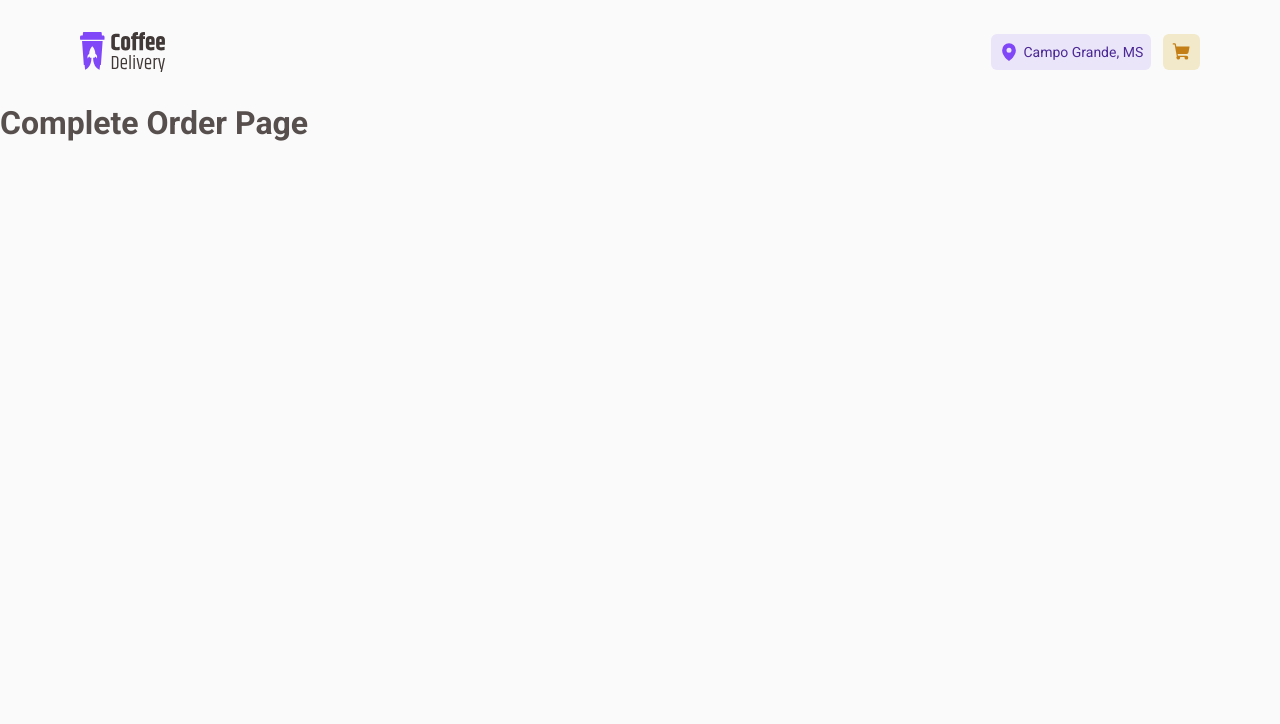
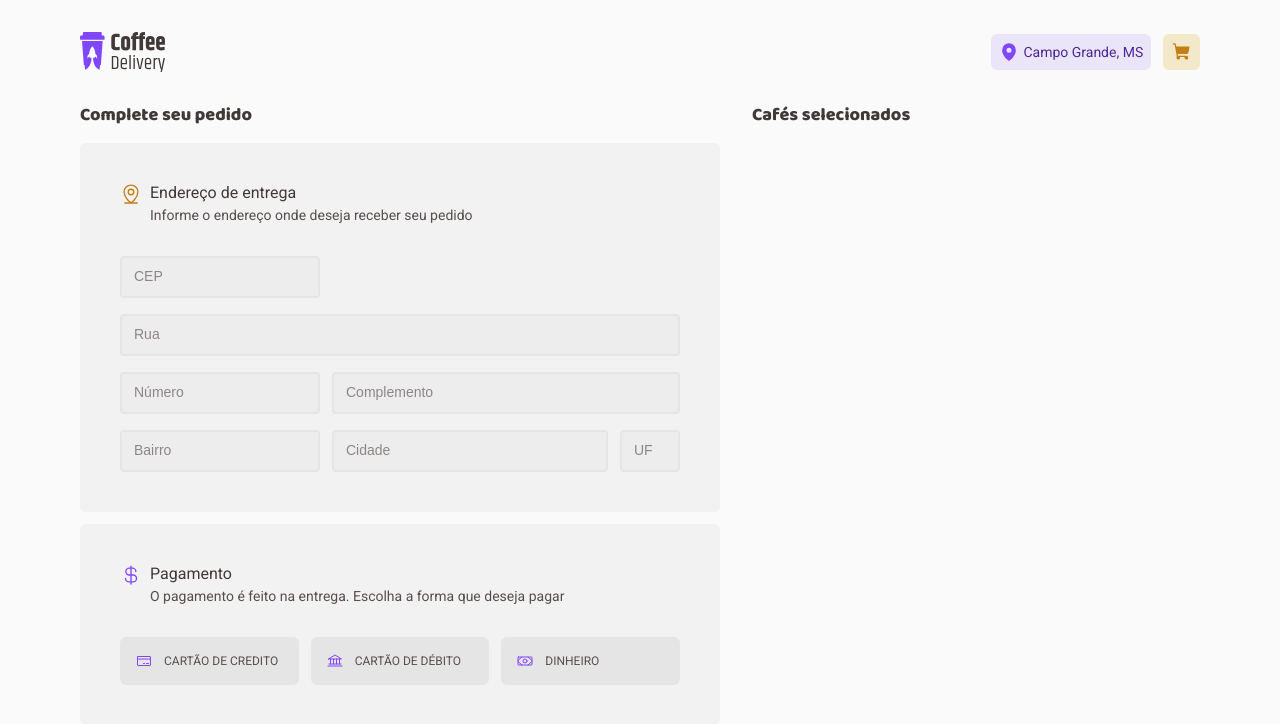
Before and after one commit to Joao-Pedro-Nogueira/CoffeeDelivery, a React (Vite) app: page /CompleteOrder in a window 1280 px wide. Shown: the top 724 px of the page. Built offline with nearby package versions, Linux system fonts and the light colour scheme.

Commit message:
Complete Order Section criada e estilizada

```diff
--- /dev/null
+++ b/src/components/Input/indes.tsx
@@ -0,0 +1,11 @@
+import { InputContainer } from "./style";
+import { InputHTMLAttributes } from 'react'
+
+type InputProps = InputHTMLAttributes<HTMLInputElement>
+
+export function Input({ ...props}: InputProps) {
+  return(
+    <InputContainer {...props} />
+
+  )
+}
--- /dev/null
+++ b/src/components/Input/style.ts
@@ -0,0 +1,23 @@
+import styled from "styled-components";
+
+export const InputContainer = styled.input`
+  height: 2.625rem;
+  border-radius: 4px;
+  background-color: ${({theme}) => theme.colors["base-input"]};
+  border: 2px solid ${({theme}) => theme.colors["base-button"]};
+  padding: 0.75rem;
+  transition: 0.15s;
+
+  &:checked {
+    border-color: ${({theme}) => theme.colors["brand-yellow-dark"]};
+  }
+
+  &::placeholder {
+    color: ${({theme}) => theme.colors["base-label"]};
+    font-size: ${({theme}) => theme.textSizes["text-regular-s"]};
+  }
+
+  color: ${({theme}) => theme.colors["base-text"]};
+  font-size: ${({theme}) => theme.textSizes["text-regular-s"]};
+  font-size: 0.75rem;
+`
--- /dev/null
+++ b/src/components/PaymentButton/index.tsx
@@ -0,0 +1,19 @@
+import { ReactNode } from "react";
+import { RegularText } from "../TextsComponents";
+import { PaymentButtonStyles } from "./styles"
+
+interface PaymentButtonProps {
+  icon: ReactNode,
+  content: string
+}
+
+export function PaymentButton({ icon, content }: PaymentButtonProps) {
+  return(
+    <PaymentButtonStyles>
+      {icon}
+      <p>
+        {content}
+      </p>
+    </PaymentButtonStyles>
+  )
+}
--- /dev/null
+++ b/src/components/PaymentButton/styles.ts
@@ -0,0 +1,28 @@
+import styled from "styled-components";
+
+
+export const PaymentButtonStyles = styled.button`
+  display: flex;
+  gap: 0.75rem;
+  align-items: center;
+  padding: 1rem;
+  text-transform: uppercase;
+  background-color: ${({theme}) => theme.colors["base-button"]};
+  border-radius: 6px;
+  border: none;
+
+  &:focus {
+    background-color: ${({theme}) => theme.colors["brand-purple-light"]};
+    border: 1px solid ${({theme}) => theme.colors["brand-purple"]};
+  }
+
+  &:hover {
+  background-color: ${({theme}) => theme.colors["base-hover"]};
+  }
+
+  p {
+    font-size: ${({theme}) => theme.textSizes["components-button-s"]};
+    color: ${({theme}) => theme.colors["base-text"]};
+    line-height: 130%;
+  }
+`
--- /dev/null
+++ b/src/pages/CompleteOrder/components/AdressForm/index.tsx
@@ -0,0 +1,16 @@
+import { Input } from "../../../../components/Input/indes";
+import { AddressFormContainer } from "./style";
+
+export function AddressForm() {
+  return(
+    <AddressFormContainer>
+      <Input placeholder="CEP" type="number" className="cep" />
+      <Input placeholder="Rua" className="street" />
+      <Input placeholder="Número" type="number" />
+      <Input placeholder="Complemento" type="text" className="complement" />
+      <Input placeholder="Bairro" />
+      <Input placeholder="Cidade" />
+      <Input placeholder="UF" />
+    </AddressFormContainer>
+  )
+}
--- /dev/null
+++ b/src/pages/CompleteOrder/components/AdressForm/style.ts
@@ -0,0 +1,23 @@
+import styled from "styled-components";
+
+export const AddressFormContainer = styled.div`
+  width: 100%;
+  display: grid;
+  grid-template-columns: 12.5rem 17.25rem 3.75rem;
+  column-gap: 0.75rem;
+  row-gap: 1rem;
+  grid-auto-flow: dense;
+
+  .cep {
+    grid-column: span 3;
+    max-width: 12.5rem;
+  }
+
+  .street {
+    grid-column: span 3;
+  }
+
+  .complement {
+    grid-column: span 2;
+  }
+`
--- /dev/null
+++ b/src/pages/CompleteOrder/components/CompleteOrderSection/CompleteOrder.tsx
@@ -0,0 +1,33 @@
+import { MapPinLine, CurrencyDollar } from "phosphor-react";
+import { useTheme } from "styled-components";
+import { RegularText, TitleText } from "../../../../components/TextsComponents";
+import { AddressForm } from "../AdressForm";
+import { CardTitle, CompleteOrderContainer, FormCard } from "./styles";
+
+export function CompleteOrderSection() {
+
+  const {colors} = useTheme()
+
+  return(
+    <CompleteOrderContainer>
+      <TitleText size="xs" color="subtitle">
+        Complete seu pedido
+      </TitleText>
+
+        <FormCard>
+          <CardTitle>
+            <MapPinLine size={22} color={colors["brand-yellow-dark"]} />
+            <div>
+              <RegularText size="m" color="subtitle" >
+                Endereço de entrega
+              </RegularText>
+              <RegularText size="s" color="text" >
+                Informe o endereço onde deseja receber seu pedido
+              </RegularText>
+            </div>
+          </CardTitle>
+          <AddressForm />
+        </FormCard>
+    </CompleteOrderContainer>
+  )
+}
--- /dev/null
+++ b/src/pages/CompleteOrder/components/CompleteOrderSection/styles.ts
@@ -0,0 +1,35 @@
+import styled from "styled-components"
+
+export const CompleteOrderContainer = styled.div`
+  width: 100%;
+  display: flex;
+  flex-direction: column;
+  gap: 1rem;
+  align-items: flex-start;
+`
+
+export const FormCard = styled.div`
+  width: 100%;
+  display: flex;
+  flex-direction: column;
+  gap: 2rem;
+  align-items: flex-start;
+  padding: 2.5rem;
+
+  background-color: ${({theme}) => theme.colors["base-card"]};
+  border-radius: 6px;
+`
+
+export const CardTitle = styled.div`
+  width: 100%;
+  display: flex;
+  gap: 0.5rem;
+  align-items: flex-start;
+
+  > div {
+    display: flex;
+    flex-direction: column;
+    gap: 2px;
+    align-items: flex-start;
+  }
+`
--- /dev/null
+++ b/src/pages/CompleteOrder/components/SelectedCoffeesSection/index.tsx
@@ -0,0 +1,32 @@
+import { Bank, CreditCard, CurrencyDollar, Money } from "phosphor-react";
+import { useTheme } from "styled-components";
+import { PaymentButton } from "../../../../components/PaymentButton";
+import { RegularText } from "../../../../components/TextsComponents";
+import { CardTitle, FormCard } from "../CompleteOrderSection/styles";
+import { ButtonsContainer } from "./styles";
+
+export function SelectedCoffeesSection() {
+
+  const {colors} = useTheme()
+
+  return(
+    <FormCard>
+      <CardTitle>
+        <CurrencyDollar size={22} color={colors["brand-purple"]} />
+        <div>
+          <RegularText size="m" color="subtitle" >
+            Pagamento
+          </RegularText>
+          <RegularText  size="s" color="text" >
+            O pagamento é feito na entrega. Escolha a forma que deseja pagar
+          </RegularText>
+        </div>
+      </CardTitle>
+      <ButtonsContainer>
+        <PaymentButton icon={<CreditCard size={16} color={colors["brand-purple"]} />} content={"cartão de credito"} />
+        <PaymentButton icon={<Bank size={16} color={colors["brand-purple"]} />} content={"cartão de débito"} />
+        <PaymentButton icon={<Money size={16} color={colors["brand-purple"]} />} content={"dinheiro"} />
+        </ButtonsContainer>
+    </FormCard>
+  )
+}
--- /dev/null
+++ b/src/pages/CompleteOrder/components/SelectedCoffeesSection/styles.ts
@@ -0,0 +1,8 @@
+import styled from "styled-components";
+
+export const ButtonsContainer = styled.div`
+  width: 100%;
+  display: grid;
+  grid-template-columns: 1fr 1fr 1fr;
+  gap: 0.75rem;
+`
--- a/src/pages/CompleteOrder/index.tsx
+++ b/src/pages/CompleteOrder/index.tsx
@@ -1,5 +1,21 @@
+import { TitleText } from "../../components/TextsComponents";
+import {  CompleteOrderPageContainer, FormsContainer, SelectedCoffeesContainer } from "./styles";
+import { MapPinLine } from "phosphor-react";
+import { CompleteOrderSection } from "./components/CompleteOrderSection/CompleteOrder";
+import { SelectedCoffeesSection } from "./components/SelectedCoffeesSection";
+
 export function CompleteOrderPage() {
   return(
-    <h1>Complete Order Page</h1>
+    <CompleteOrderPageContainer className="container">
+      <FormsContainer>
+        <CompleteOrderSection />
+        <SelectedCoffeesSection />
+      </FormsContainer>
+      <SelectedCoffeesContainer>
+        <TitleText size="xs" color="subtitle">
+          Cafés selecionados
+        </TitleText>
+      </SelectedCoffeesContainer>
+    </CompleteOrderPageContainer>
   )
 }
--- /dev/null
+++ b/src/pages/CompleteOrder/styles.ts
@@ -0,0 +1,23 @@
+import styled from "styled-components";
+
+export const CompleteOrderPageContainer = styled.section`
+  display: flex;
+  align-items: flex-start;
+  gap: 2rem;
+`
+
+export const FormsContainer = styled.div`
+  width: 100%;
+  display: flex;
+  flex-direction: column;
+  gap: 0.75rem;
+  align-items: center;
+`
+
+export const SelectedCoffeesContainer = styled.div`
+  width: 100%;
+  display: flex;
+  flex-direction: column;
+  gap: 1rem;
+  align-items: flex-start;
+`
```
